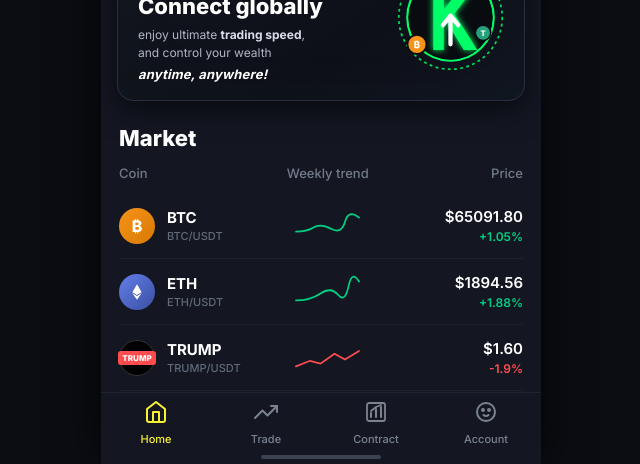
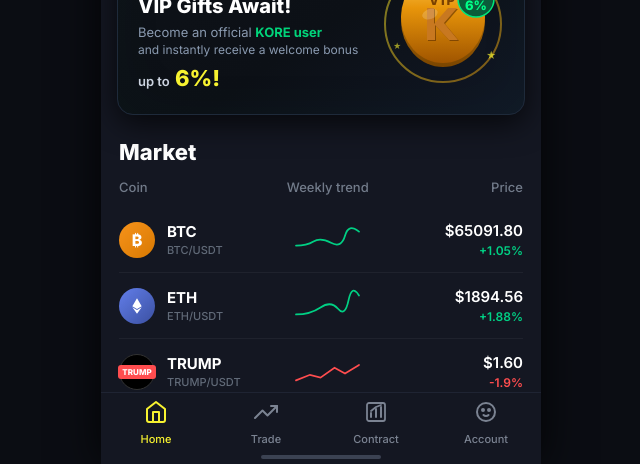
Before and after one commit to wldke2017/KORE, a website: page index.html in a window 1280 px wide. Shown: the part 336-800 px from the top of the page, without its empty margins (319-959 px from the left). Drawn offline with Linux system fonts and the light colour scheme.

Commit message:
Replace promo banner with VIP Gifts Await card to match reference design

```diff
--- a/index.html
+++ b/index.html
@@ -94,58 +94,72 @@
 
       <!-- Promo Banner Section -->
       <section class="banner-section">
-        <div class="promo-card">
+        <div class="promo-card vip-card">
+          <!-- Left content -->
           <div class="promo-content">
+            <!-- KORE Logo top-left -->
             <div class="promo-brand">
-              <svg width="18" height="18" viewBox="0 0 24 24" fill="none" stroke="white" stroke-width="3">
+              <svg width="16" height="16" viewBox="0 0 24 24" fill="none" stroke="white" stroke-width="3">
                 <path d="M4 4h4v7.5l7.5-7.5h5.5l-8.5 8.5L22 20h-5.5l-8.5-8.5V20H4V4z"/>
               </svg>
               <span class="promo-brand-text">KORE</span>
             </div>
-            <h2 class="promo-title">Connect globally</h2>
-            <p class="promo-desc">enjoy ultimate <strong>trading speed</strong>,<br>and control your wealth</p>
-            <p class="promo-highlight">anytime, anywhere!</p>
+            <h2 class="vip-title">VIP Gifts Await!</h2>
+            <p class="vip-desc">Become an official <strong>KORE user</strong></p>
+            <p class="vip-sub">and instantly receive a welcome bonus</p>
+            <p class="vip-rate">up to <span class="vip-rate-num">6%!</span></p>
           </div>
 
-          <div class="promo-graphic">
-            <!-- Glowing Green Emblem Graphic Matching Reference 100% -->
-            <div class="neon-emblem">
-              <svg width="115" height="115" viewBox="0 0 120 120" fill="none" xmlns="http://www.w3.org/2000/svg">
-                <!-- Outer Green Dashed Circle -->
-                <circle cx="60" cy="60" r="54" stroke="#00ff66" stroke-width="1.8" stroke-dasharray="3 3.5" opacity="0.85"/>
-
-                <!-- Inner Green Ring -->
-                <circle cx="60" cy="60" r="45" stroke="#00ff66" stroke-width="2.5"/>
-                <circle cx="60" cy="60" r="44" fill="#080c10"/>
-
-                <!-- Glowing Neon Green K -->
-                <g filter="url(#greenGlow)">
-                  <path d="M42 26 H53 V52 L73 26 H87 L64 56 L88 94 H74 L53 60 V94 H42 V26 Z" fill="#00FF66"/>
-                </g>
-
-                <!-- Bold White Upward Arrow on bottom leg of K -->
-                <path d="M60 88 V60 M52 68 L60 58 L68 68" stroke="#FFFFFF" stroke-width="4.5" stroke-linecap="round" stroke-linejoin="round" fill="none"/>
-
-                <!-- Bitcoin Orange Coin Badge (Bottom-Left) -->
-                <circle cx="25" cy="88" r="10" fill="#F7931A" stroke="#080c10" stroke-width="2"/>
-                <text x="25" y="92" font-family="Inter, sans-serif" font-weight="900" font-size="10" fill="white" text-anchor="middle">₿</text>
-
-                <!-- Tether Green Coin Badge (Bottom-Right) -->
-                <circle cx="94" cy="76" r="8" fill="#26A17B" stroke="#080c10" stroke-width="1.5"/>
-                <text x="94" y="79.5" font-family="Inter, sans-serif" font-weight="800" font-size="8" fill="white" text-anchor="middle">T</text>
-
-                <!-- Filter for Neon Glow -->
-                <defs>
-                  <filter id="greenGlow" x="20" y="5" width="80" height="110" filterUnits="userSpaceOnUse">
-                    <feGaussianBlur stdDeviation="3.5" result="coloredBlur"/>
-                    <feMerge>
-                      <feMergeNode in="coloredBlur"/>
-                      <feMergeNode in="SourceGraphic"/>
-                    </feMerge>
-                  </filter>
-                </defs>
-              </svg>
-            </div>
+          <!-- Right: 3D VIP coin graphic -->
+          <div class="promo-graphic vip-graphic">
+            <svg width="130" height="130" viewBox="0 0 130 130" fill="none" xmlns="http://www.w3.org/2000/svg">
+              <!-- Outer glow ring -->
+              <circle cx="65" cy="65" r="58" stroke="url(#vipRing)" stroke-width="2" opacity="0.5"/>
+              <!-- Main coin body -->
+              <ellipse cx="65" cy="62" rx="42" ry="46" fill="url(#coinGrad)"/>
+              <ellipse cx="65" cy="58" rx="42" ry="46" fill="url(#coinTop)"/>
+              <!-- VIP text on coin -->
+              <text x="65" y="46" font-family="Inter, sans-serif" font-weight="900" font-size="13" fill="#7a4000" text-anchor="middle" letter-spacing="2">VIP</text>
+              <!-- Large K on coin -->
+              <path d="M50 50 H57 V66 L71 50 H80 L67 65 L81 82 H72 L58 67 V82 H50 V50 Z" fill="#5a2d00" opacity="0.6"/>
+              <path d="M49 49 H56 V65 L70 49 H79 L66 64 L80 81 H71 L57 66 V81 H49 V49 Z" fill="#c87820"/>
+              <!-- Shine highlight -->
+              <ellipse cx="52" cy="55" rx="8" ry="5" fill="white" opacity="0.18" transform="rotate(-20 52 55)"/>
+              <!-- 6% badge -->
+              <circle cx="98" cy="40" r="18" fill="#0a5c3a" stroke="#00e87a" stroke-width="1.5"/>
+              <text x="98" y="37" font-family="Inter, sans-serif" font-weight="900" font-size="10" fill="#00e87a" text-anchor="middle">UP TO</text>
+              <text x="98" y="51" font-family="Inter, sans-serif" font-weight="900" font-size="13" fill="#00ff88" text-anchor="middle">6%</text>
+              <!-- Stars -->
+              <text x="20" y="30" font-size="14" fill="#f7f230" opacity="0.9">★</text>
+              <text x="108" y="100" font-size="10" fill="#f7f230" opacity="0.7">★</text>
+              <text x="15" y="90" font-size="8" fill="#f7f230" opacity="0.6">★</text>
+              <!-- Parachute rope lines -->
+              <line x1="65" y1="10" x2="45" y2="30" stroke="#aaa" stroke-width="0.8" opacity="0.4"/>
+              <line x1="65" y1="10" x2="65" y2="30" stroke="#aaa" stroke-width="0.8" opacity="0.4"/>
+              <line x1="65" y1="10" x2="85" y2="30" stroke="#aaa" stroke-width="0.8" opacity="0.4"/>
+              <!-- Parachute canopy -->
+              <path d="M30 10 Q65 -8 100 10 Q80 32 65 28 Q50 32 30 10 Z" fill="url(#chuteGrad)" opacity="0.85"/>
+              <defs>
+                <linearGradient id="coinGrad" x1="65" y1="108" x2="65" y2="16" gradientUnits="userSpaceOnUse">
+                  <stop offset="0%" stop-color="#7a4500"/>
+                  <stop offset="100%" stop-color="#d4880a"/>
+                </linearGradient>
+                <linearGradient id="coinTop" x1="65" y1="12" x2="65" y2="104" gradientUnits="userSpaceOnUse">
+                  <stop offset="0%" stop-color="#ffd060"/>
+                  <stop offset="40%" stop-color="#e8950a"/>
+                  <stop offset="100%" stop-color="#a05500"/>
+                </linearGradient>
+                <linearGradient id="chuteGrad" x1="30" y1="10" x2="100" y2="10" gradientUnits="userSpaceOnUse">
+                  <stop offset="0%" stop-color="#2266cc"/>
+                  <stop offset="50%" stop-color="#44aaff"/>
+                  <stop offset="100%" stop-color="#2255bb"/>
+                </linearGradient>
+                <linearGradient id="vipRing" x1="0" y1="0" x2="130" y2="130" gradientUnits="userSpaceOnUse">
+                  <stop offset="0%" stop-color="#f7f230"/>
+                  <stop offset="100%" stop-color="#e8950a"/>
+                </linearGradient>
+              </defs>
+            </svg>
           </div>
         </div>
       </section>
--- a/styles.css
+++ b/styles.css
@@ -198,57 +198,72 @@ body {
 
 .promo-content {
   z-index: 2;
+  flex: 1;
 }
 
 .promo-brand {
   display: flex;
   align-items: center;
   gap: 6px;
-  margin-bottom: 12px;
+  margin-bottom: 10px;
 }
 
 .promo-brand-text {
-  font-size: 16px;
+  font-size: 14px;
   font-weight: 800;
   letter-spacing: 2px;
   color: #ffffff;
 }
 
-.promo-title {
-  font-size: 22px;
-  font-weight: 800;
-  color: #ffffff;
-  margin-bottom: 8px;
-  line-height: 1.1;
+/* VIP Card specific styles */
+.vip-card {
+  background: linear-gradient(145deg, #0e1218 0%, #0c1016 50%, #111826 100%);
+  border: 1px solid #1e2a3a;
+  box-shadow: 0 8px 30px rgba(0, 0, 0, 0.7), inset 0 0 60px rgba(0, 120, 80, 0.04);
 }
 
-.promo-desc {
-  font-size: 12px;
-  font-weight: 400;
-  color: #b0b6c5;
-  line-height: 1.5;
-  margin-bottom: 4px;
+.vip-title {
+  font-size: 20px;
+  font-weight: 900;
+  color: #ffffff;
+  margin-bottom: 6px;
+  line-height: 1.2;
 }
 
-.promo-desc strong {
-  font-weight: 700;
-  color: #d8dde8;
+.vip-desc {
+  font-size: 13px;
+  font-weight: 400;
+  color: #8a9ab0;
+  margin-bottom: 2px;
 }
 
-.promo-highlight {
-  font-size: 13px;
+.vip-desc strong {
   font-weight: 700;
-  font-style: italic;
-  color: #ffffff;
-  letter-spacing: 0.2px;
-  margin-top: 2px;
+  color: #00d47a;
 }
 
-.promo-graphic {
-  position: relative;
-  display: flex;
-  align-items: center;
-  justify-content: center;
+.vip-sub {
+  font-size: 12px;
+  color: #8a9ab0;
+  margin-bottom: 8px;
+}
+
+.vip-rate {
+  font-size: 13px;
+  font-weight: 600;
+  color: #ccd4e0;
+}
+
+.vip-rate-num {
+  font-size: 22px;
+  font-weight: 900;
+  color: #f7f230;
+  margin-left: 2px;
+}
+
+.vip-graphic {
+  flex-shrink: 0;
+  animation: float 4s ease-in-out infinite;
 }
 
 .neon-cube,
@@ -260,6 +275,7 @@ body {
   0%, 100% { transform: translateY(0); }
   50% { transform: translateY(-6px); }
 }
+
 
 /* ==========================================================================
    Market Section
```
